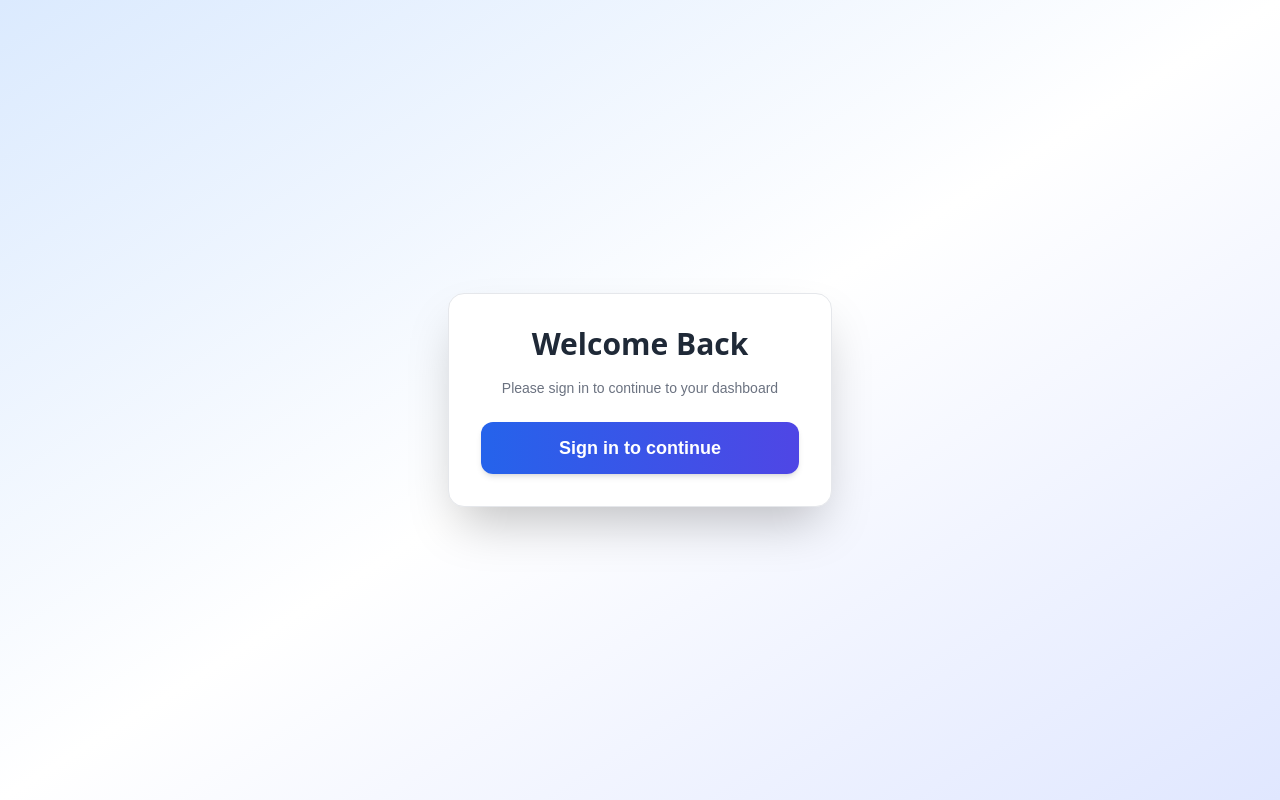
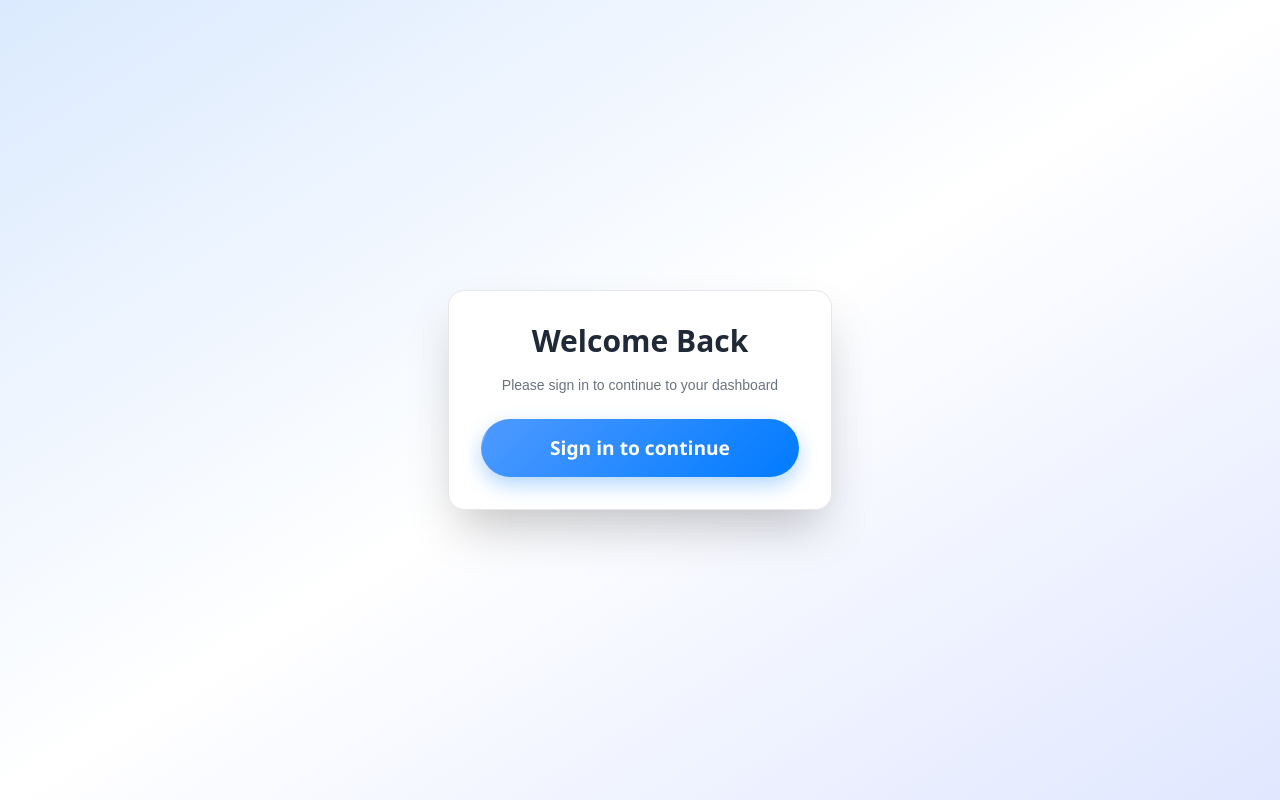
Before and after one commit to Tabindanoor/convex-nextjs, a Next.js app: page / in a window 1280 px wide. Built offline with nearby package versions, Linux system fonts and the light colour scheme; no server answers.

Commit message:
`Added CSS styles for a button container and an animated button, and updated a button's class in page.tsx to use the new animated button style.`

```diff
--- a/src/app/globals.css
+++ b/src/app/globals.css
@@ -25,3 +25,49 @@ body {
     text-wrap: balance;
   }
 }
+
+
+
+.button-container {
+  display: flex;
+  justify-content: center;
+  align-items: center;
+  height: 100vh;
+  background: linear-gradient(135deg, #ece9e6, #ffffff);
+}
+
+.animated-button {
+  font-family: 'Segoe UI', sans-serif;
+  font-size: 1.2rem;
+  padding: 15px 30px;
+  background: linear-gradient(135deg, #4f9aff, #007bff);
+  color: #fff;
+  border: none;
+  border-radius: 50px;
+  box-shadow: 0 8px 20px rgba(0, 123, 255, 0.3);
+  cursor: pointer;
+  transition: all 0.3s ease;
+  position: relative;
+  overflow: hidden;
+}
+
+.animated-button::before {
+  content: "";
+  position: absolute;
+  top: 0;
+  left: -100%;
+  width: 100%;
+  height: 100%;
+  background: rgba(255, 255, 255, 0.2);
+  transform: skewX(-20deg);
+  transition: all 0.5s ease;
+}
+
+.animated-button:hover::before {
+  left: 100%;
+}
+
+.animated-button:hover {
+  transform: translateY(-3px);
+  box-shadow: 0 12px 30px rgba(0, 123, 255, 0.4);
+}
--- a/src/app/page.tsx
+++ b/src/app/page.tsx
@@ -32,7 +32,7 @@ const Home = () => {
     <p className="text-gray-500 mb-6 text-sm">
       Please sign in to continue to your dashboard
     </p>
-    <button className="w-full bg-gradient-to-r from-blue-600 to-indigo-600 hover:from-blue-700 hover:to-indigo-700 text-white font-semibold text-lg py-3 rounded-xl shadow-md transition-all duration-300 ease-in-out focus:outline-none focus:ring-4 focus:ring-indigo-300 active:scale-95">
+    <button className="w-full bg-gradient-to-r animated-button from-blue-600 to-indigo-600 hover:from-blue-700 hover:to-indigo-700 text-white font-semibold text-lg py-3 rounded-xl shadow-md transition-all duration-300 ease-in-out focus:outline-none focus:ring-4 focus:ring-indigo-300 active:scale-95">
       Sign in to continue
     </button>
   </div>
```
